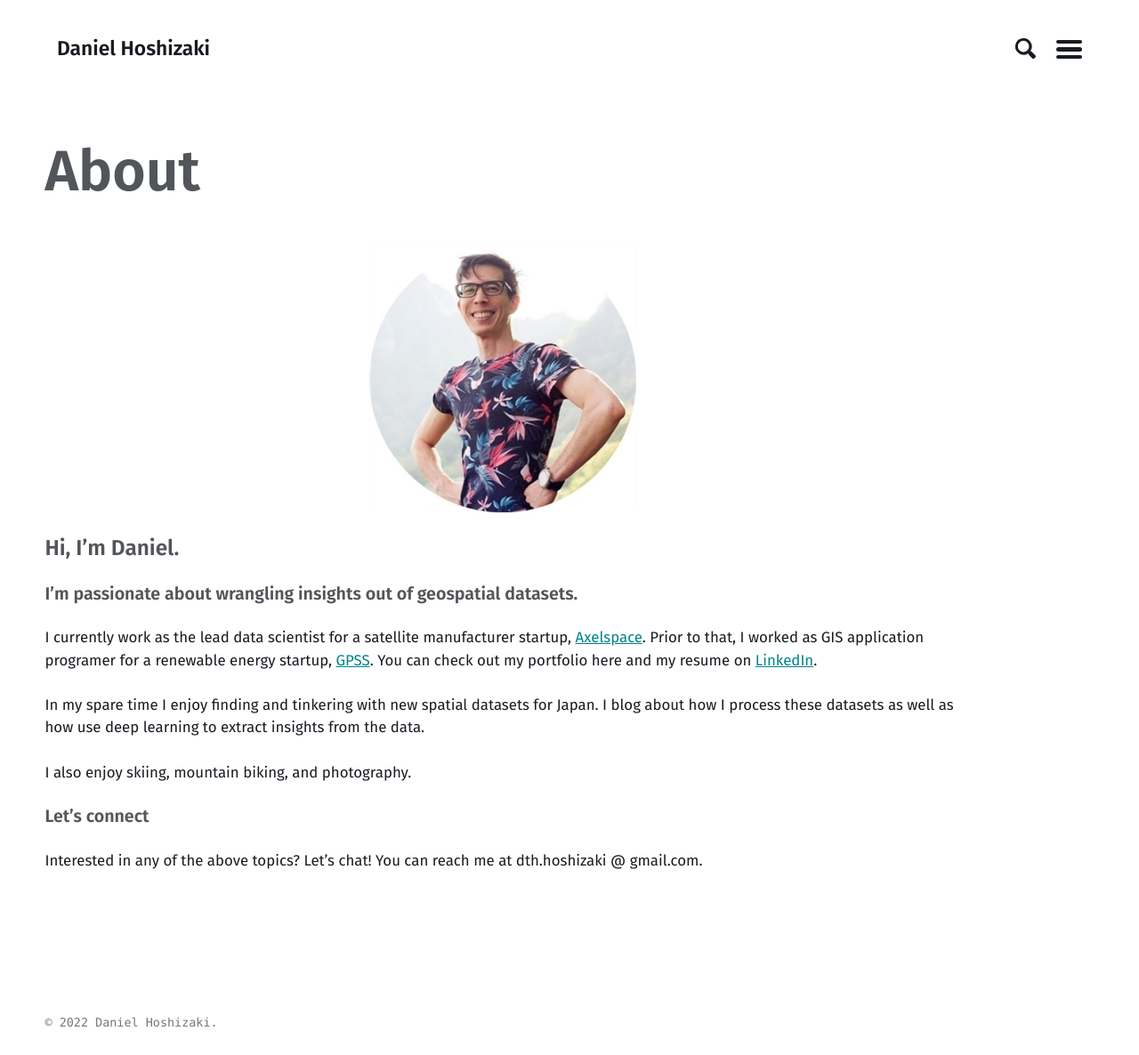
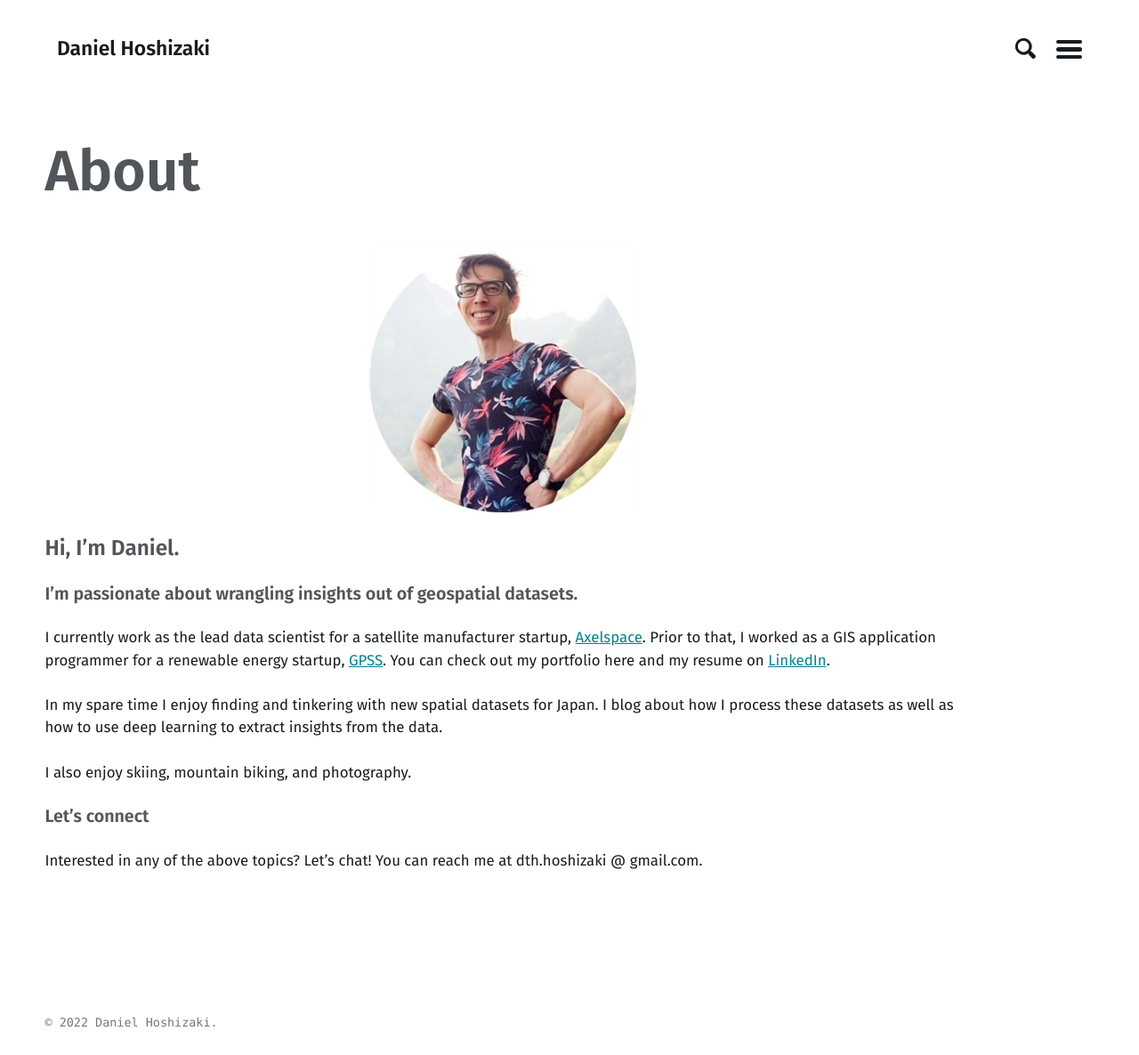
Before and after one commit to mmistakes/jekyll-theme-basically-basic, a Jekyll site: the page built from about.md, in a window 1280 px wide. Shown: the whole page at 89% size. Built offline with Jekyll 4.4.1, drawn with Linux system fonts in a browser that asks for light colours.

Commit message:
update about page

```diff
--- a/about.md
+++ b/about.md
@@ -12,9 +12,9 @@ permalink: /about/
 #### I'm passionate about wrangling insights out of geospatial datasets.
 
 I currently work as the lead data scientist for a satellite manufacturer startup, [Axelspace](https://www.axelspace.com/).
-Prior to that, I worked as GIS application programer for a renewable energy startup, [GPSS](https://gpssgroup.jp/). You can check out my portfolio here and my resume on [LinkedIn](https://www.linkedin.com/in/daniel-hoshizaki-25b3a659/).
+Prior to that, I worked as a GIS application programmer for a renewable energy startup, [GPSS](https://gpssgroup.jp/). You can check out my portfolio here and my resume on [LinkedIn](https://www.linkedin.com/in/daniel-hoshizaki-25b3a659/).
 
-In my spare time I enjoy finding and tinkering with new spatial datasets for Japan. I blog about how I process these datasets as well as how use deep learning to extract insights from the data.
+In my spare time I enjoy finding and tinkering with new spatial datasets for Japan. I blog about how I process these datasets as well as how to use deep learning to extract insights from the data.
 
 I also enjoy skiing, mountain biking, and photography.
 
```
